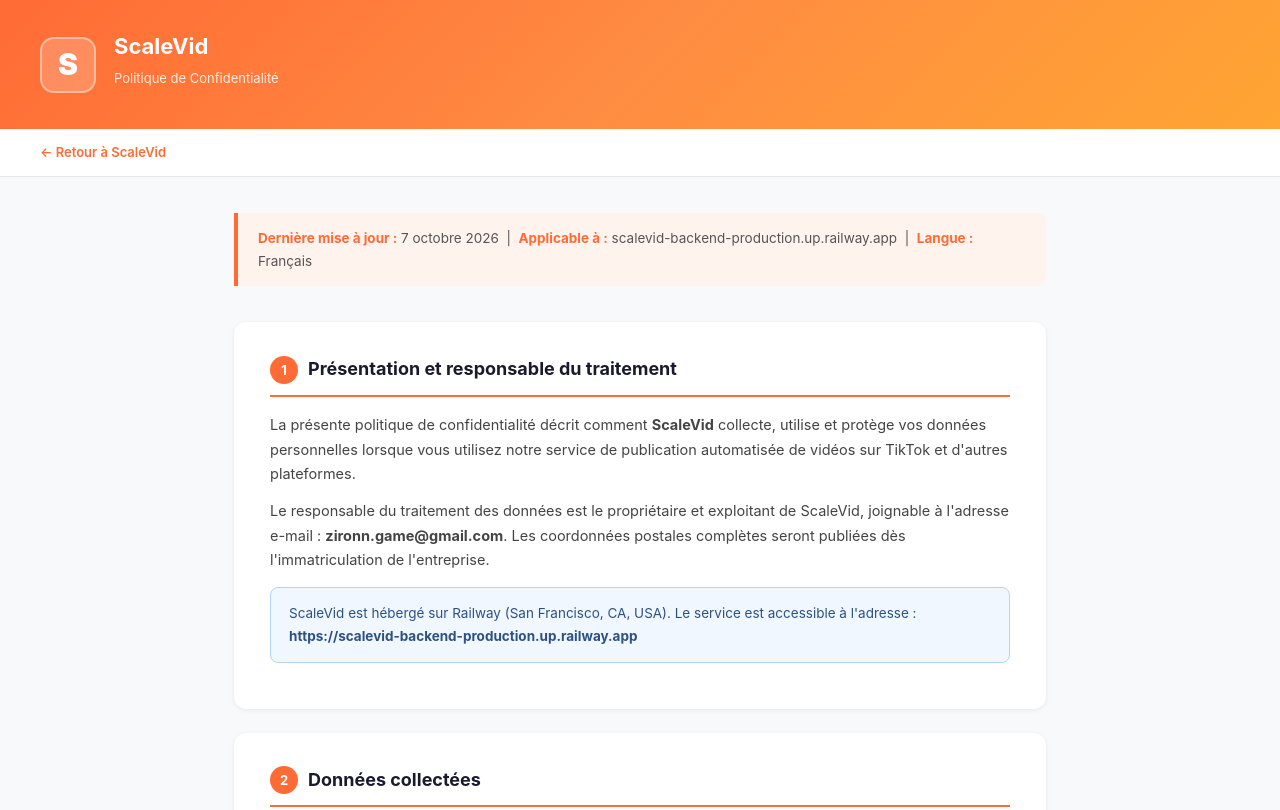
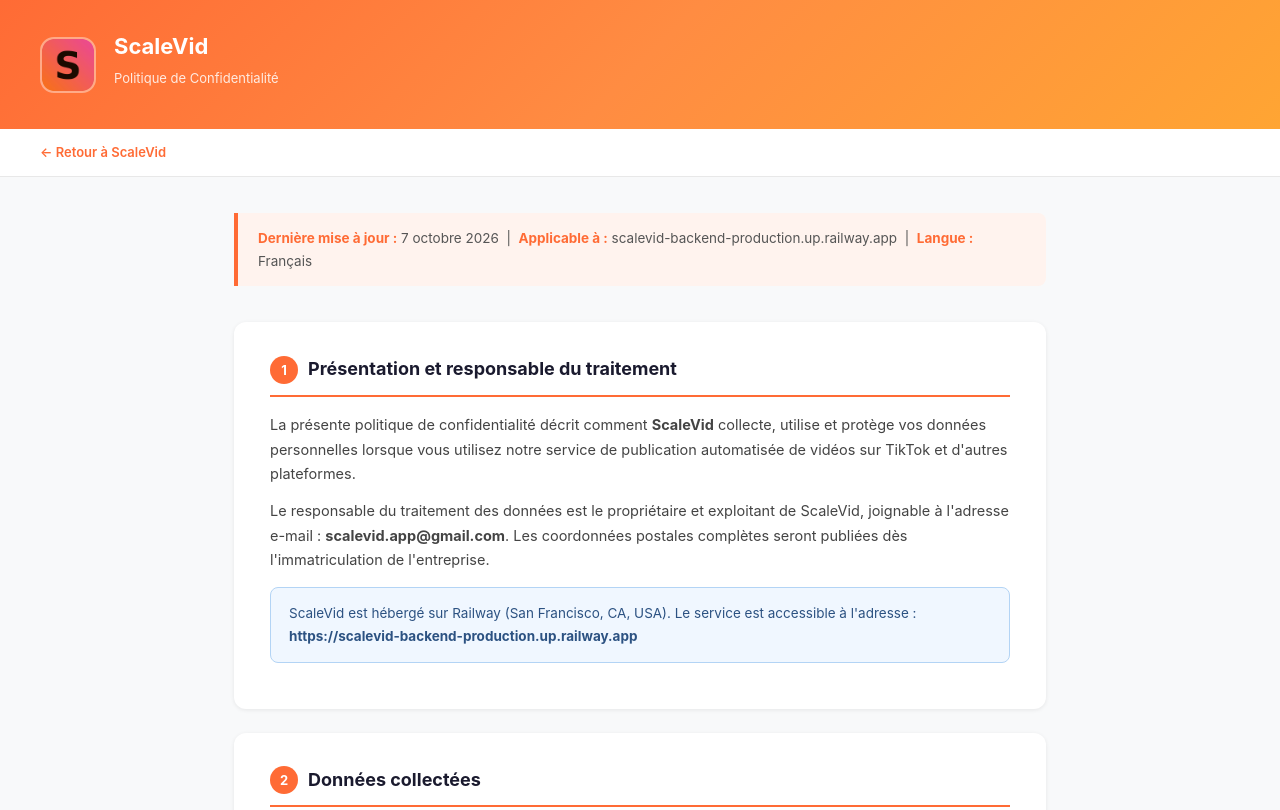
Before and after one commit to swapymicka/ScaleVid-backend, a website: page public/privacy-policy.html in a window 1280 px wide. Shown: the top 810 px of the page. Drawn offline with Linux system fonts and the light colour scheme.

Commit message:
Update legal pages: email scalevid.app@gmail.com + real logo

```diff
--- a/public/privacy-policy.html
+++ b/public/privacy-policy.html
@@ -128,7 +128,7 @@
 <body>
 
 <header>
-  <div class="logo-circle">S</div>
+  <img src="/favicon.png" alt="ScaleVid logo" style="width:56px;height:56px;border-radius:14px;object-fit:cover;border:2px solid rgba(255,255,255,0.4);">
   <div>
     <h1>ScaleVid</h1>
     <p>Politique de Confidentialité</p>
@@ -153,7 +153,7 @@
       La présente politique de confidentialité décrit comment <strong>ScaleVid</strong> collecte, utilise et protège vos données personnelles lorsque vous utilisez notre service de publication automatisée de vidéos sur TikTok et d'autres plateformes.
     </p>
     <p>
-      Le responsable du traitement des données est le propriétaire et exploitant de ScaleVid, joignable à l'adresse e-mail : <strong>zironn.game@gmail.com</strong>. Les coordonnées postales complètes seront publiées dès l'immatriculation de l'entreprise.
+      Le responsable du traitement des données est le propriétaire et exploitant de ScaleVid, joignable à l'adresse e-mail : <strong>scalevid.app@gmail.com</strong>. Les coordonnées postales complètes seront publiées dès l'immatriculation de l'entreprise.
     </p>
     <div class="highlight-box">
       ScaleVid est hébergé sur Railway (San Francisco, CA, USA). Le service est accessible à l'adresse : <strong>https://scalevid-backend-production.up.railway.app</strong>
@@ -350,7 +350,7 @@
       <li><strong>Droit d'opposition</strong> (Art. 21) : vous opposer à un traitement basé sur l'intérêt légitime</li>
       <li><strong>Retrait du consentement</strong> : à tout moment, sans affecter les traitements antérieurs</li>
     </ul>
-    <p>Pour exercer ces droits, contactez-nous à : <strong>zironn.game@gmail.com</strong>. Nous répondrons dans un délai maximum de <strong>30 jours</strong>.</p>
+    <p>Pour exercer ces droits, contactez-nous à : <strong>scalevid.app@gmail.com</strong>. Nous répondrons dans un délai maximum de <strong>30 jours</strong>.</p>
     <p>Vous disposez également du droit d'introduire une réclamation auprès de la <strong>CNIL</strong> (Commission Nationale de l'Informatique et des Libertés) : <a href="https://www.cnil.fr" target="_blank">www.cnil.fr</a>.</p>
   </div>
 
@@ -401,7 +401,7 @@
   <div class="card">
     <h2><span class="num">10</span> Mineurs</h2>
     <p>
-      ScaleVid est destiné à des utilisateurs âgés d'au moins <strong>18 ans</strong>, ou de l'âge légal de majorité dans leur pays de résidence. Nous ne collectons pas sciemment de données personnelles relatives à des mineurs. Si vous êtes parent ou tuteur légal et suspectez que votre enfant nous a fourni des données, contactez-nous immédiatement à <strong>zironn.game@gmail.com</strong> pour que nous procédions à leur suppression.
+      ScaleVid est destiné à des utilisateurs âgés d'au moins <strong>18 ans</strong>, ou de l'âge légal de majorité dans leur pays de résidence. Nous ne collectons pas sciemment de données personnelles relatives à des mineurs. Si vous êtes parent ou tuteur légal et suspectez que votre enfant nous a fourni des données, contactez-nous immédiatement à <strong>scalevid.app@gmail.com</strong> pour que nous procédions à leur suppression.
     </p>
   </div>
 
@@ -420,7 +420,7 @@
     <div class="contact-box">
       <p><strong>ScaleVid</strong></p>
       <p>Responsable du traitement des données personnelles</p>
-      <p>📧 E-mail : <a href="mailto:zironn.game@gmail.com" style="color:#ff6b35;">zironn.game@gmail.com</a></p>
+      <p>📧 E-mail : <a href="mailto:scalevid.app@gmail.com" style="color:#ff6b35;">scalevid.app@gmail.com</a></p>
       <p>🌐 Site web : <a href="https://scalevid-backend-production.up.railway.app" style="color:#ff6b35;">scalevid-backend-production.up.railway.app</a></p>
       <p style="margin-top:10px; font-size:13px; color:#888;">Pour toute question relative à la protection de vos données personnelles, nous nous engageons à vous répondre dans un délai maximum de 30 jours ouvrés.</p>
     </div>
```
Also changed, not shown: public/terms-of-service.html (+3 -3 lines).
